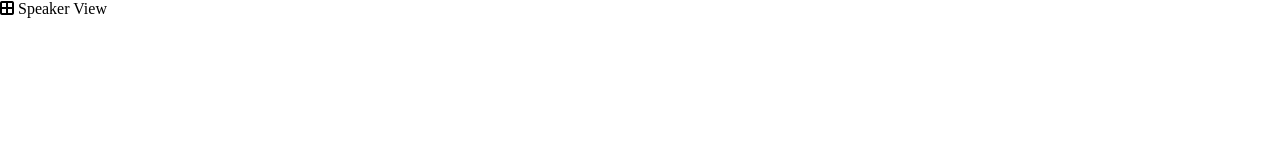
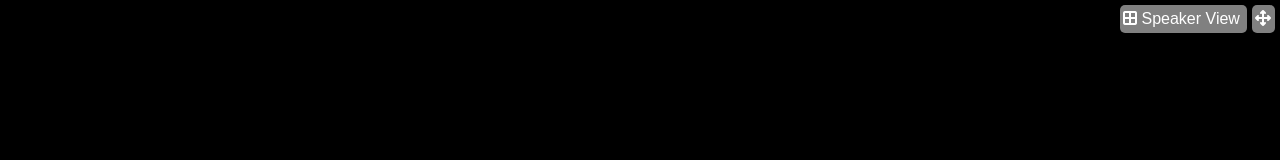
Before and after one commit to hroque01/html-css-zoom, a plain HTML site: page index.html in a window 1280 px wide. Drawn offline with Linux system fonts and the light colour scheme.

Commit message:
Comandi intestazione

```diff
--- a/index.html
+++ b/index.html
@@ -17,7 +17,9 @@
                 <i class="fa-solid fa-border-all"></i>
                 <span id="font"> Speaker View</span>
             </div>
-
+            <div class="arrow">
+                <i class="fa-solid fa-arrows-up-down-left-right"></i>
+            </div>
         </div>
     </Header>
 
--- a/style.css
+++ b/style.css
@@ -3,17 +3,40 @@
     margin: 0;
     padding: 0;
     background: border-box;
+    font-family: Arial, Helvetica, sans-serif;
 }
 
-
+body {
+    background-color: black;
+}
 /* COMANDI INTESTAZIONE */
 header {
     width: 100%;
-    height: 100vh;
     /* DEBUG */
 
 }
+    .box-speaker {
+        display: flex;
+        flex-direction: row-reverse;
+    }
 
-    .box-speaker {
+    .box {
+        width: 121px;
+        border-radius: 5px;
+        margin-top: 5px;
+        margin-right: 5px;
+        padding: 5px 3px;
+        color: white;
+        background-color: grey;
+        order: 1;
+    }
 
+    .arrow {
+        width: 17px;
+        border-radius: 5px;
+        margin-top: 5px;
+        margin-right: 5px;
+        padding: 5px 3px;
+        color: white;
+        background-color: grey;
     }
```
